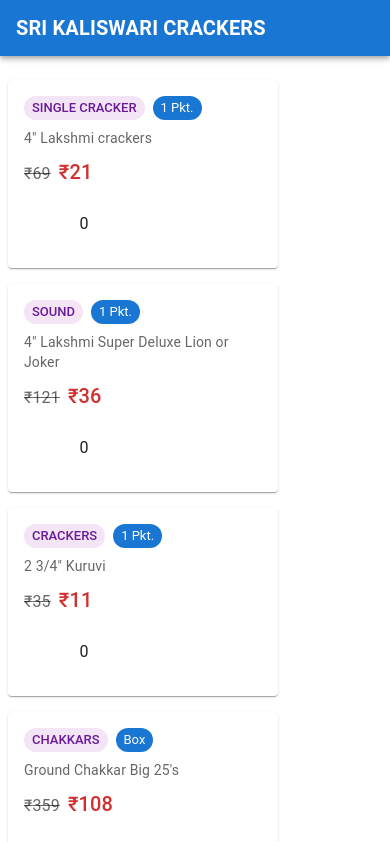
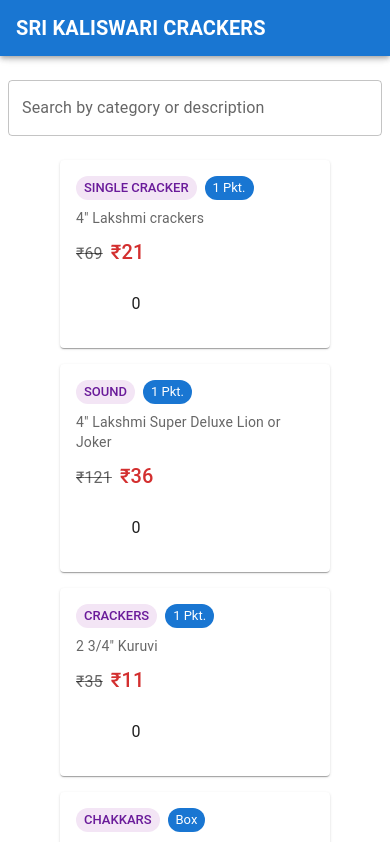
Before and after one commit to Man10j/firework2, a React (Create React App) app: page /#/ in a window 390 px wide. Shown: the top 842 px of the page. Built offline with nearby package versions, Linux system fonts and the light colour scheme; some icons are missing.

Commit message:
Responsiveness changes

```diff
--- a/src/components/Checkout/Checkout.js
+++ b/src/components/Checkout/Checkout.js
@@ -71,8 +71,9 @@
           setUser({ name: '', phone: '', address: '' });
           setLoading(false);
           setToast(true);
+          console.log(data,"data after mail")
       const message = `This is to notify that I have placed an order. Order #${data.orderId}`;
-      const whatsappNumber = '918489397667'; // Replace with your desired number (country code + number)
+      const whatsappNumber = "919443866993"; // Replace with your desired number (country code + number)
       window.open(`https://wa.me/${whatsappNumber}?text=${message}`, '_blank');
 
           if (onOrderPlaced) onOrderPlaced();
@@ -156,7 +157,7 @@
                   <DialogContent sx={{ display: 'flex', flexDirection: 'column', gap: 2, mt: 1 }}>
                     <TextField label="Name" name="name" value={user.name} onChange={handleChange} fullWidth required />
                     <TextField label="Phone" name="phone" value={user.phone} onChange={handleChange} fullWidth required />
-                    <TextField label="Email" name="email" value={user.email} onChange={handleChange} fullWidth required type="email" />
+                    {/* <TextField label="Email" name="email" value={user.email} onChange={handleChange} fullWidth required type="email" /> */}
                     <TextField label="Address" name="address" value={user.address} onChange={handleChange} fullWidth required multiline minRows={2} />
                   </DialogContent>
                   <DialogActions>
@@ -165,7 +166,7 @@
                       onClick={handlePlaceOrder}
                       variant="contained"
                       color="success"
-                      disabled={!user.name || !user.phone || !user.address || !user.email}
+                      disabled={!user.name || !user.phone || !user.address}
                     >
                       Place Order
                     </Button>
--- a/src/components/Footer/Footer.js
+++ b/src/components/Footer/Footer.js
@@ -9,9 +9,10 @@
     <Container maxWidth="md">
       <Typography variant="h6" gutterBottom>Contact Information</Typography>
       <Divider sx={{ mb: 2, bgcolor: 'primary.contrastText' }} />
-      <Typography variant="body1">Mobile: +91-9876543210</Typography>
-      <Typography variant="body1">Address: 123 Celebration Street, Firework City, India</Typography>
-      <Typography variant="body1">Email: info@firework.com</Typography>
+      <Typography variant="body1">Mobile: +91-94443866993</Typography>
+         <Typography variant="body1">Alternate Mobile: +91-9360502058</Typography>
+      <Typography variant="body1">6/688, Bose colony, Sivakasi - 626189</Typography>
+      <Typography variant="body1">Email: srikaliswaricrackerssvks@gmail.com</Typography>
     </Container>
   </Box>
 );
--- a/src/components/Header/Header.js
+++ b/src/components/Header/Header.js
@@ -21,20 +21,19 @@
   };
 
   return (
-    <AppBar position="static" color="primary" sx={{ mb: 2 }}>
+    <AppBar
+      position={isMobile ? "sticky" : "static"}
+      color="primary"
+      sx={{ mb: 2, top: 0, zIndex: 1201, ...(isMobile && { position: 'sticky', top: 0 }) }}
+    >
       <Toolbar sx={{ display: 'flex', justifyContent: 'space-between' }}>
         <Box sx={{ display: 'flex', alignItems: 'center' }}>
-          {/* <img src={logo} alt="Brand Logo" style={{ height: 40, marginRight: 12 }} /> */}
-          <Typography variant={isMobile ? 'h6' : 'h5'} component="div" sx={{ fontWeight: 600 }}>
+
+          <Typography variant={isMobile ? 'h6' : 'h5'} component="div" sx={{ fontWeight: 600 , cursor: "pointer"}}  onClick={() => navigate('/')}>
             SRI KALISWARI CRACKERS
           </Typography>
         </Box>
         <Box sx={{ display: 'flex', alignItems: 'center' }}>
-          {/* <ContactMailIcon sx={{ mr: 1 }} />
-          <Typography variant="body2" sx={{ display: { xs: 'none', sm: 'block' } }}>
-              +91 9443866993
-              +91 9360502058
-          </Typography> */}
            <Toolbar sx={{ justifyContent: 'flex-end' }}>
         <Box>
           <IconButton size="large" color="inherit" onClick={handleCartClick}>
--- a/src/components/ProductList/ProductList.js
+++ b/src/components/ProductList/ProductList.js
@@ -1,7 +1,10 @@
 import React, { useState } from 'react';
+import TextField from '@mui/material/TextField';
+import InputAdornment from '@mui/material/InputAdornment';
+import IconButton from '@mui/material/IconButton';
+import CloseIcon from '@mui/icons-material/Close';
 import Button from '@mui/material/Button';
 import Pagination from '@mui/material/Pagination';
-import IconButton from '@mui/material/IconButton';
 import AddIcon from '@mui/icons-material/Add';
 import RemoveIcon from '@mui/icons-material/Remove';
 import Box from '@mui/material/Box';
@@ -14,13 +17,45 @@
 
 export default function ProductList({products, cart = {}, onAddToCart, onRemoveFromCart }) {
   const [page, setPage] = useState(1);
+  const [search, setSearch] = useState('');
   const itemsPerPage = 9;
-  const pageCount = Math.ceil(products.length / itemsPerPage);
   const handleChange = (event, value) => setPage(value);
-  const paginatedProducts = products.slice((page - 1) * itemsPerPage, page * itemsPerPage);
+
+  // Filter products by search (category or description)
+  const filteredProducts = products.filter(product => {
+    const val = search.trim().toLowerCase();
+    if (!val) return true;
+    return (
+      product.category.toLowerCase().includes(val) ||
+      product.description.toLowerCase().includes(val)
+    );
+  });
+
+  const pageCount = Math.ceil(filteredProducts.length / itemsPerPage);
+  const paginatedProducts = filteredProducts.slice((page - 1) * itemsPerPage, page * itemsPerPage);
   return (
-    <Box sx={{ p: { xs: 1, sm: 2 }, minHeight: '50vh', display: 'flex', flexDirection: 'column', justifyContent: 'space-between' }}>
-      <Grid container spacing={2}>
+    <Box sx={{ p: { xs: 1, sm: 2 }, minHeight: '50vh', display: 'flex', flexDirection: 'column', justifyContent: { xs: 'center', md: 'space-between' }, alignItems: { xs: 'center', sm: 'stretch' } }}>
+
+         <TextField
+        label="Search by category or description"
+        variant="outlined"
+        value={search}
+        onChange={e => { setSearch(e.target.value); setPage(1); }}
+        sx={{ mb: 3, width: { xs: '100%', sm: 400 }, position: { xs: 'sticky', md: 'relative' }, top: { xs: 0, sm: 'auto' }, zIndex: 1201, background: { xs: '#fff', sm: 'inherit' },}}
+        InputProps={{
+          endAdornment: (
+            search ? (
+              <InputAdornment position="end">
+                <IconButton aria-label="clear search" onClick={() => { setSearch(''); setPage(1); }} edge="end">
+                  <CloseIcon />
+                </IconButton>
+              </InputAdornment>
+            ) : null
+          )
+        }}
+      />
+
+      <Grid container spacing={2} sx={{justifyContent: { xs: 'center', md: 'left' }}}>
         {paginatedProducts.map((product, idx) => {
           const realIdx = (page - 1) * itemsPerPage + idx;
           const count = cart[realIdx] || 0;
```
Also changed, not shown: 2 other files (tests, documents, lock files or other folders).
